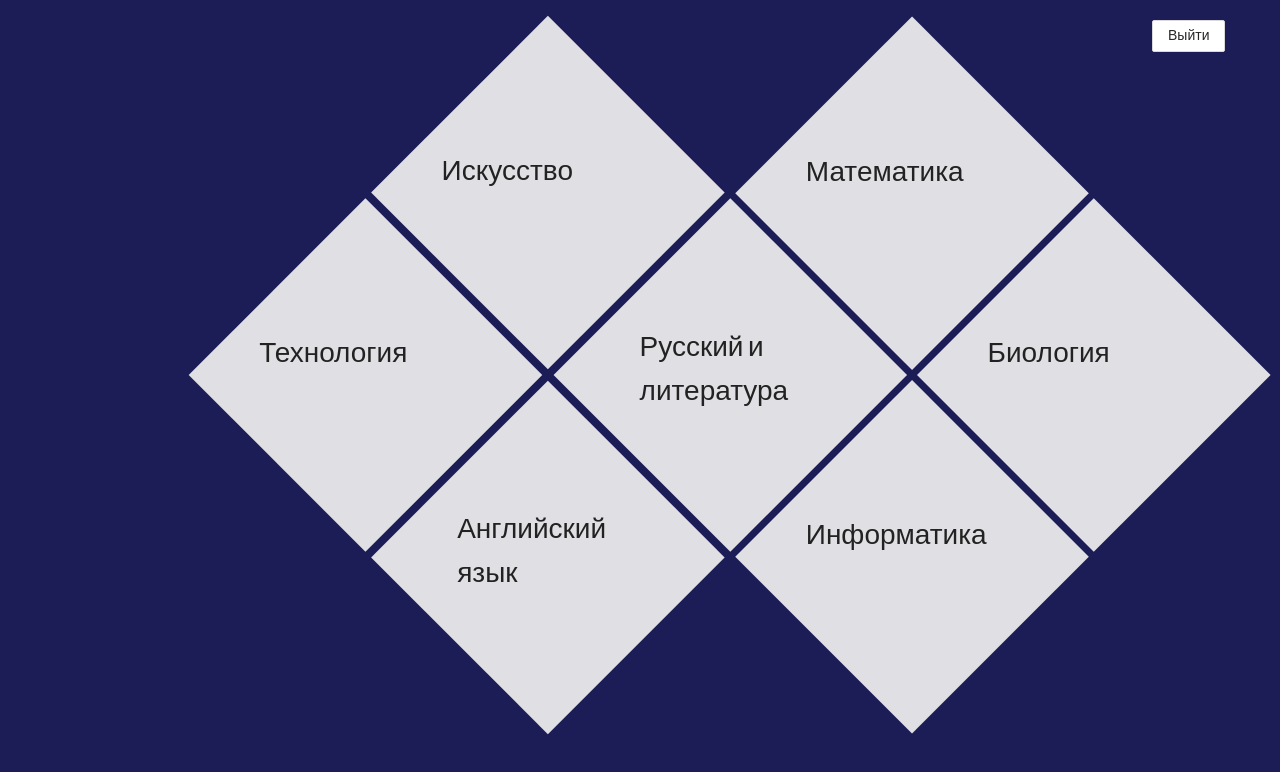
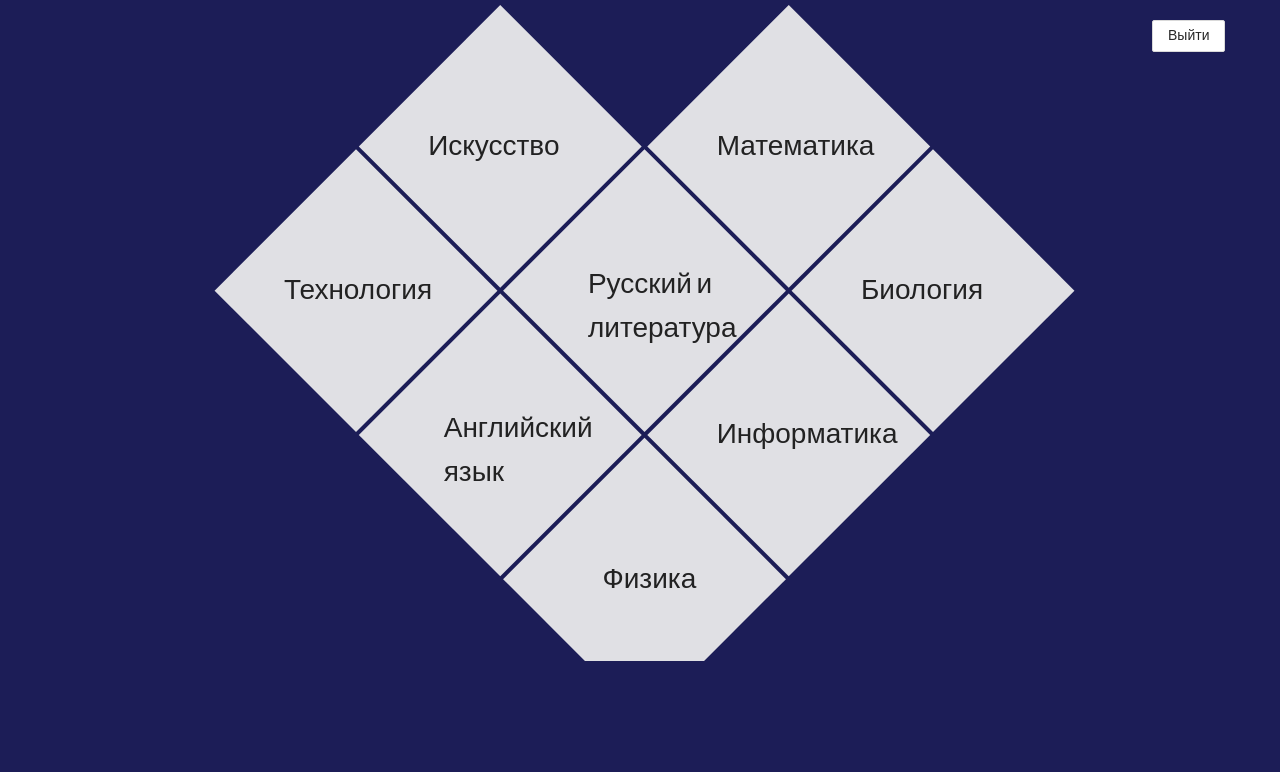
Before and after one commit to zalevskiyIvan/universe-of-discoveries-client, a React (Create React App) app: page /menu in a window 1280 px wide. Shown: the top 772 px of the page. Built offline with nearby package versions, Linux system fonts and the light colour scheme; the HTML template or start-up script is replaced by a standard one.

Commit message:
add physics

```diff
--- a/package.json
+++ b/package.json
@@ -31,7 +31,7 @@
     "web-vitals": "^0.2.4"
   },
   "scripts": {
-    "start": "node server.js",
+    "start": "react-scripts start",
     "build": "react-scripts build",
     "test": "react-scripts test",
     "eject": "react-scripts eject",
--- a/src/Components/ChoiseSubject/MainPage.tsx
+++ b/src/Components/ChoiseSubject/MainPage.tsx
@@ -22,6 +22,9 @@ const SubjectMenu = () => {
   };
   const biology = () => {
     localStorage.subject = "biology";
+  };
+  const physics = () => {
+    localStorage.subject = "physics";
   };
   return (
     <div className={style.flexBody}>
@@ -61,6 +64,11 @@ const SubjectMenu = () => {
             <h1 className={style.text}>Биология</h1>
           </div>
         </Link>
+        <Link className={style.physics} to="/physics">
+          <div onClick={physics} className={style.cube}>
+            <h1 className={style.text}>Физика</h1>
+          </div>
+        </Link>
       </div>
     </div>
   );
--- a/src/Components/ChoiseSubject/Subject.module.css
+++ b/src/Components/ChoiseSubject/Subject.module.css
@@ -4,11 +4,13 @@
 
 .body {
   display: grid;
-  grid-template-columns: 0fr 0fr 0fr;
-  grid-gap: 1%;
+  grid-template-columns: 1fr 1fr 1px;
   transform: rotate(-45deg);
-  margin-left: 23%;
+  margin-left: 25%;
+  margin-top: 5%;
   background-color: rgb(28, 29, 87);
+  grid-column-gap: 1%;
+  grid-row-gap: 0.7%;
 }
 .cube {
   width: 250px;
@@ -16,37 +18,25 @@
   background-color: #eeee;
   transition: all 0.3s ease;
 }
-/* .biology {
-  grid-column: 4/4;
-} */
+.cube > h1 {
+  margin-left: 30%;
+}
+.physics {
+  grid-row: 3/3;
+}
+.physics > div > h1 {
+  padding-left: 15%;
+}
 .cube:hover {
   background-color: rgb(255, 255, 255);
   cursor: pointer;
 }
 
-@media (max-height: 770px) {
+@media (max-height: 830px) {
   .cube {
     width: 200px;
     height: 200px;
   }
-}
-@media (max-height: 740px) {
-  .cube {
-    width: 220px;
-    height: 220px;
-  }
-}
-@media (max-height: 670px) {
-  .cube {
-    width: 200px;
-    height: 200px;
-  }
-  .text {
-    font-size: 26px;
-    margin-right: -30%;
-  }
-}
-@media (max-width: 3000px) {
 }
 @media (min-width: 905px) {
   .flexBody {
--- a/src/Components/PostsRender/PostsRender.tsx
+++ b/src/Components/PostsRender/PostsRender.tsx
@@ -84,6 +84,9 @@ const PostsRender: React.FC<propsType> = (props) => {
         pageProject();
         break;
     }
+    return () => {
+      dispatch(actions.clear());
+    };
   }, [page]);
 
   const openAddPost = () => {
```
